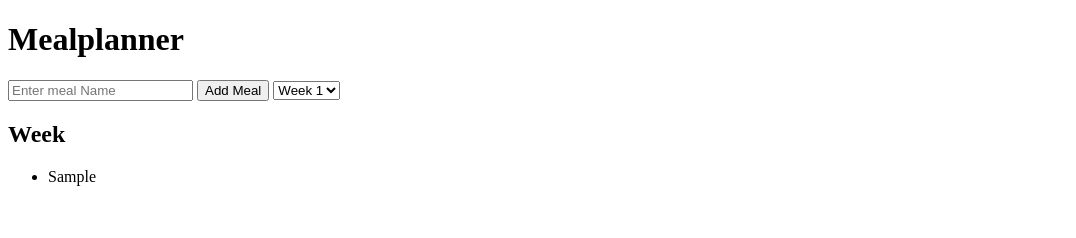
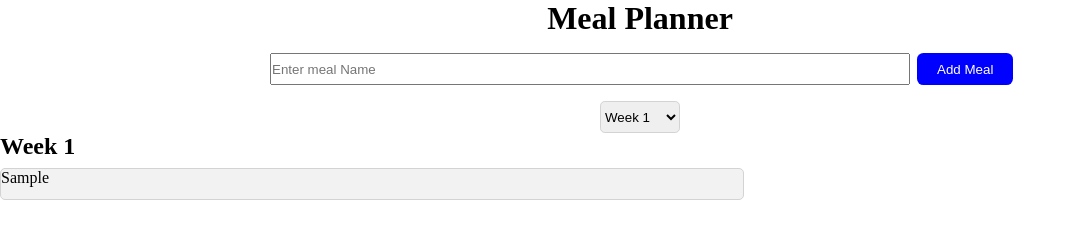
Before and after one commit to robin160401/SuperCode_Modul2_Typescript, a website built with Vite: page src/07_Aufgaben/mealplanner/mealplanner.html in a window 1280 px wide. Both pictures are taken after typing "Sample" into the empty fields and a click on the button "Add Meal". Shown: the whole page, without its empty margins (0-1076 px from the left). Built offline with nearby package versions, Linux system fonts and the light colour scheme.

Commit message:
with styling

```diff
--- a/src/07_Aufgaben/mealplanner/mealplanner.html
+++ b/src/07_Aufgaben/mealplanner/mealplanner.html
@@ -8,10 +8,12 @@
     <title>Document</title>
 </head>
 <body>
-    <h1>Mealplanner</h1>
+    <h1>Meal Planner</h1>
     <form id="mealForm">
-        <input type="text" placeholder="Enter meal Name" id="mealInput">
+        <div class="inline">
+            <input type="text" placeholder="Enter meal Name" id="mealInput">
         <button type="submit">Add Meal</button>
+        </div>
         <select name="week" id="weekSelector">
             <option value="week1">Week 1</option>
             <option value="week2">Week 2</option>
@@ -19,7 +21,7 @@
             <option value="week4">Week 4</option>
         </select>
     </form>
-    <h2>Week </h2>
+    <h2 id="weekH2">Week 1</h2>
     <ul id="mealList"></ul>
 </body>
 </html>
--- a/src/07_Aufgaben/mealplanner/mealplanner.ts
+++ b/src/07_Aufgaben/mealplanner/mealplanner.ts
@@ -2,6 +2,7 @@
  const weekSelector = document.getElementById('weekSelector') as HTMLSelectElement;
  const mealList = document.getElementById('mealList') as HTMLUListElement;
  const mealForm = document.getElementById('mealForm') as HTMLFormElement;
+ const weekShow = document.getElementById('weekH2');
 
 
 const arrayWeek1: string[] = [];
@@ -39,18 +40,25 @@ function addMeal(event: Event){
 function update(week: string) {
     mealList.innerHTML = "";
     let currentWeek: string[] = [];
+
+    if (weekShow){
         switch (week) {
             case "week2":
                 currentWeek = arrayWeek2;
+                weekShow.textContent = "Week 2";
                 break;
             case "week3":
                 currentWeek = arrayWeek3;
+                weekShow.textContent = "Week 3";
                 break;
             case "week4":
                 currentWeek = arrayWeek4;
+                weekShow.textContent = "Week 4";
                 break;
             default:
                 currentWeek = arrayWeek1;
+                weekShow.textContent = "Week 1";
+        }
     }
 
     currentWeek.forEach((meal) => {
--- a/src/07_Aufgaben/mealplanner/style.css
+++ b/src/07_Aufgaben/mealplanner/style.css
@@ -0,0 +1,52 @@
+* {
+    padding: 0;
+    margin: 0;
+    box-sizing: border-box;
+}
+
+h1 {
+    text-align: center;
+}
+
+.inline {
+    text-align: center;
+}
+
+input {
+    margin: 1rem 0.2rem;
+    width: 40rem;
+    height: 2rem;
+}
+
+button {
+    height: 2rem;
+    width: 6rem;
+    color: white;
+    background-color: blue;
+    border-radius: 0.4rem;
+    border: none;
+}
+
+select {
+    height: 2rem;
+    width: 5rem;
+    border-color: lightgray;
+    border-radius: 0.3rem;
+}
+
+li {
+    list-style: none;
+    border: 1px solid lightgray;
+    width: 46.5rem;
+    height: 2rem;
+    border-radius: 5px;
+    margin-top: 0.5rem;
+    background-color: rgba(242, 242, 242, 0.992);
+}
+
+form {
+    display: flex;
+    flex-direction: column;
+    justify-content: center;
+    align-items: center;
+}
```
Lines whose indentation alone changed are shown as unchanged.
